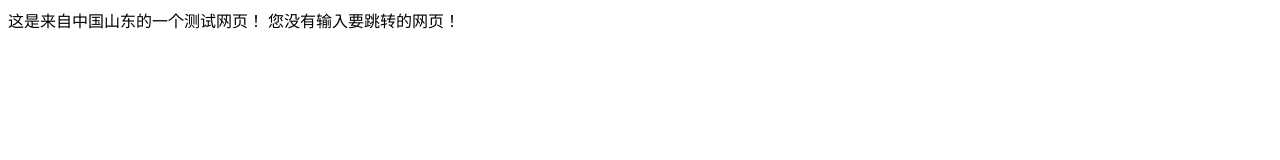
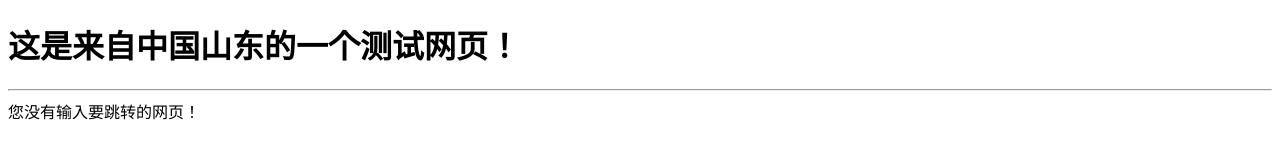
Before and after one commit to cement/cement.github.io, a plain HTML site: page index.html in a window 1280 px wide. Drawn offline with Linux system fonts and the light colour scheme.

Commit message:
--modify <hr>

```diff
--- a/index.html
+++ b/index.html
@@ -25,7 +25,7 @@ if(redirect!=null && redirect.toString().length>1)
 
 
 </script>
- 这是来自中国山东的一个测试网页！
- 您没有输入要跳转的网页！
+ <h1>这是来自中国山东的一个测试网页！</h1><hr>
+ <div>您没有输入要跳转的网页！</div>
 </body>
 </html>
```
